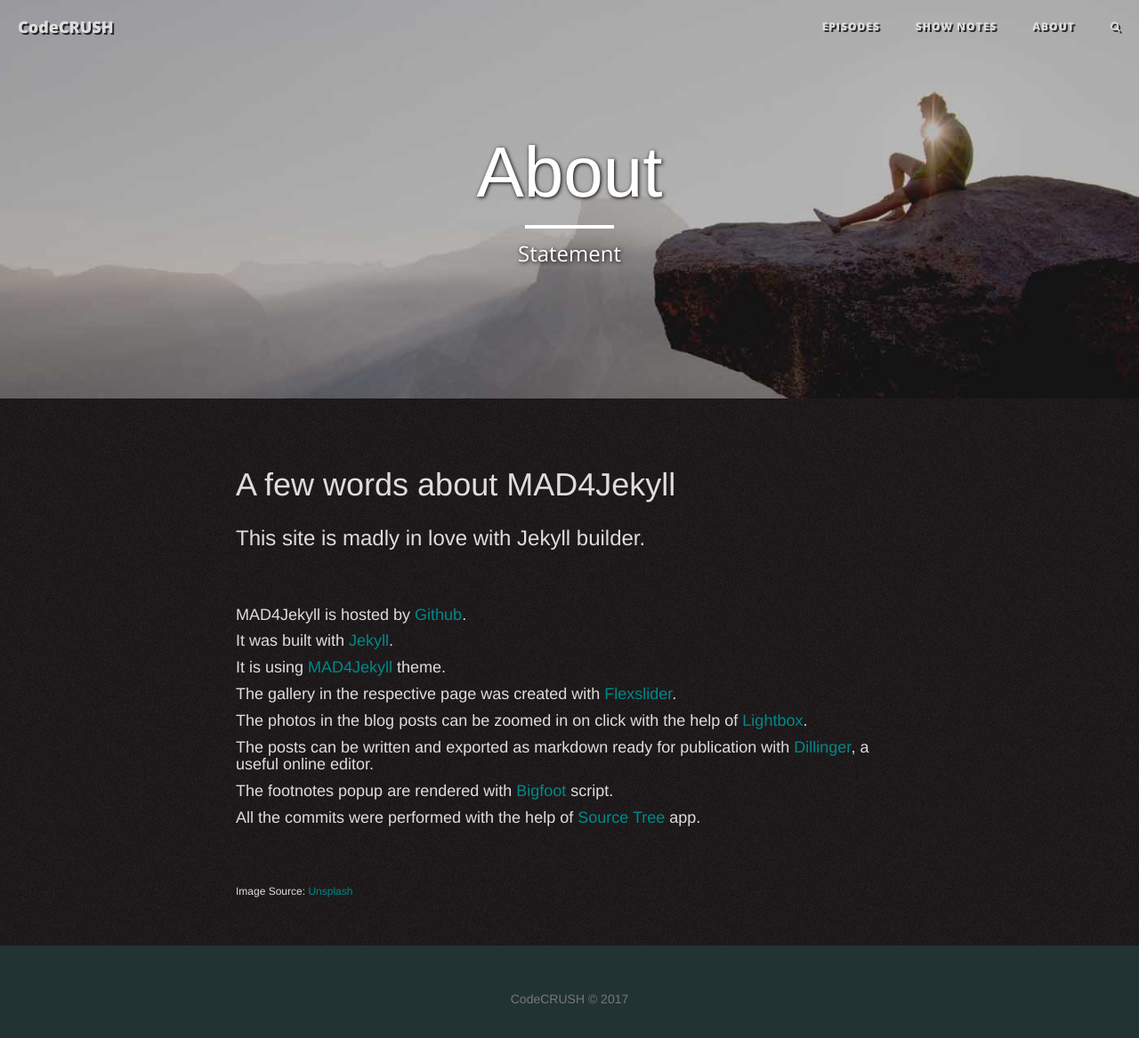
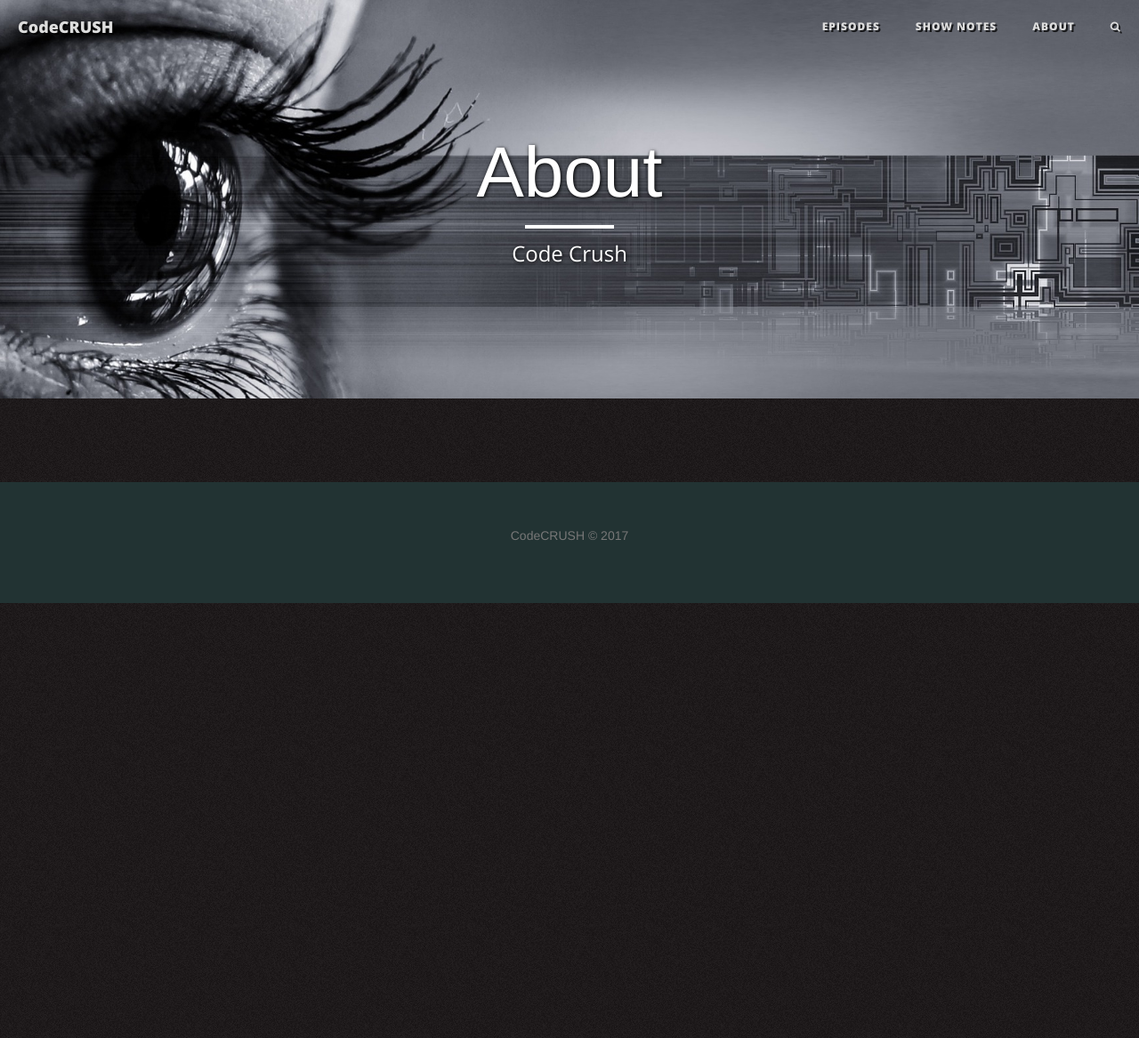
Before and after one commit to JTorr/CodeCrush, a Jekyll site: the page built from pages/about/index.html, in a window 1280 px wide and 1199 px high. Shown: the top 1167 px of the window at 89% size. Built offline with Jekyll 4.4.1, drawn with Linux system fonts in a browser that asks for light colours; nearby versions of some CDN libraries.

Commit message:
Image for About page

```diff
--- a/pages/about/index.html
+++ b/pages/about/index.html
@@ -1,31 +1,7 @@
 ---
 layout: page
 title: "About"
-description: "Statement"
-header-img: "assets/owner/hero/about-bg.jpg"
+description: "Code Crush"
+header-img: "assets/owner/eye.jpg"
 permalink: /about/
 ---
-
-<h1><p>A few words about MAD4Jekyll</p></h1>
-
-<h3>This site is madly in love with Jekyll builder.</h3>
-
-<br>
-<h4>MAD4Jekyll is hosted by <a href="https://github.com/">Github</a>.</h4>
-
-<h4>It was built with <a href="https://github.com/jekyll/">Jekyll</a>.</h4>
-
-<h4>It is using <a href="https://github.com/madforjekyll/madforjekyll.github.io">MAD4Jekyll</a> theme.</h4>
-
-<h4>The gallery in the respective page was created with <a href="http://flexslider.woothemes.com/basic-slider-with-caption.html">Flexslider</a>.</h4>
-
-<h4>The photos in the blog posts can be zoomed in on click with the help of <a href="http://lokeshdhakar.com/project">Lightbox</a>. </h4>
-
-<h4>The posts can be written and exported as markdown ready for publication with <a href="http://dillinger.io/">Dillinger</a>, a useful online editor.</h4>
-
-<h4>The footnotes popup are rendered with <a href="http://www.bigfootjs.com/">Bigfoot</a> script.</h4>
-
-<h4>All the commits were performed with the help of <a href="https://www.sourcetreeapp.com/">Source Tree</a> app.</h4>
-
-<br>
-<h6><p>Image Source: <a href="https://unsplash.com/photos/oMpAz-DN-9I/">Unsplash</a></p></h6>
```
Also changed, not shown: assets/owner/eye.jpg (added).
